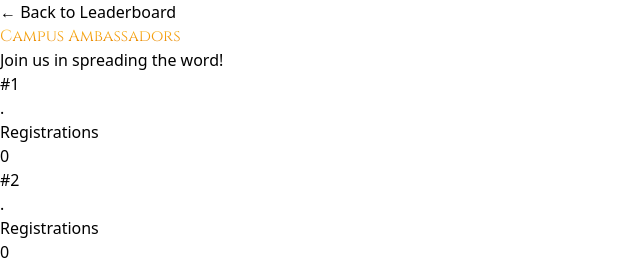
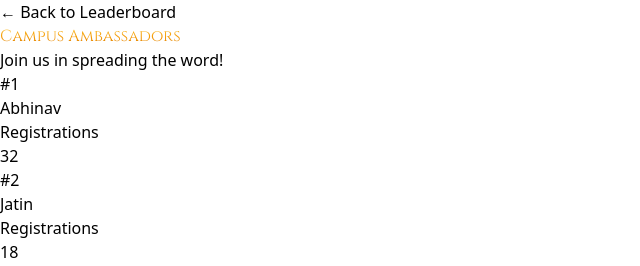
Before and after one commit to Latiyan15/cv2, a React (Vite) app: page /campus-ambassadors in a window 1280 px wide. Shown: the top 266 px of the page, without its empty margins (0-640 px from the left). Built offline with nearby package versions, Linux system fonts and the light colour scheme.

Commit message:
Update CampusAmbassadors.tsx

```diff
--- a/src/pages/CampusAmbassadors.tsx
+++ b/src/pages/CampusAmbassadors.tsx
@@ -31,8 +31,8 @@ const CampusAmbassadors = () => {
 
                 <div className="space-y-3 md:space-y-4">
                     {[
-                        { id: 1, name: '.', registrations: 0 },
-                        { id: 2, name: '.', registrations: 0 },
+                        { id: 1, name: 'Abhinav', registrations: 32 },
+                        { id: 2, name: 'Jatin', registrations: 18 },
                         { id: 3, name: '.', registrations: 0 },
                         { id: 4, name: '.', registrations: 0 },
                         { id: 5, name: '.', registrations: 0 }
```
